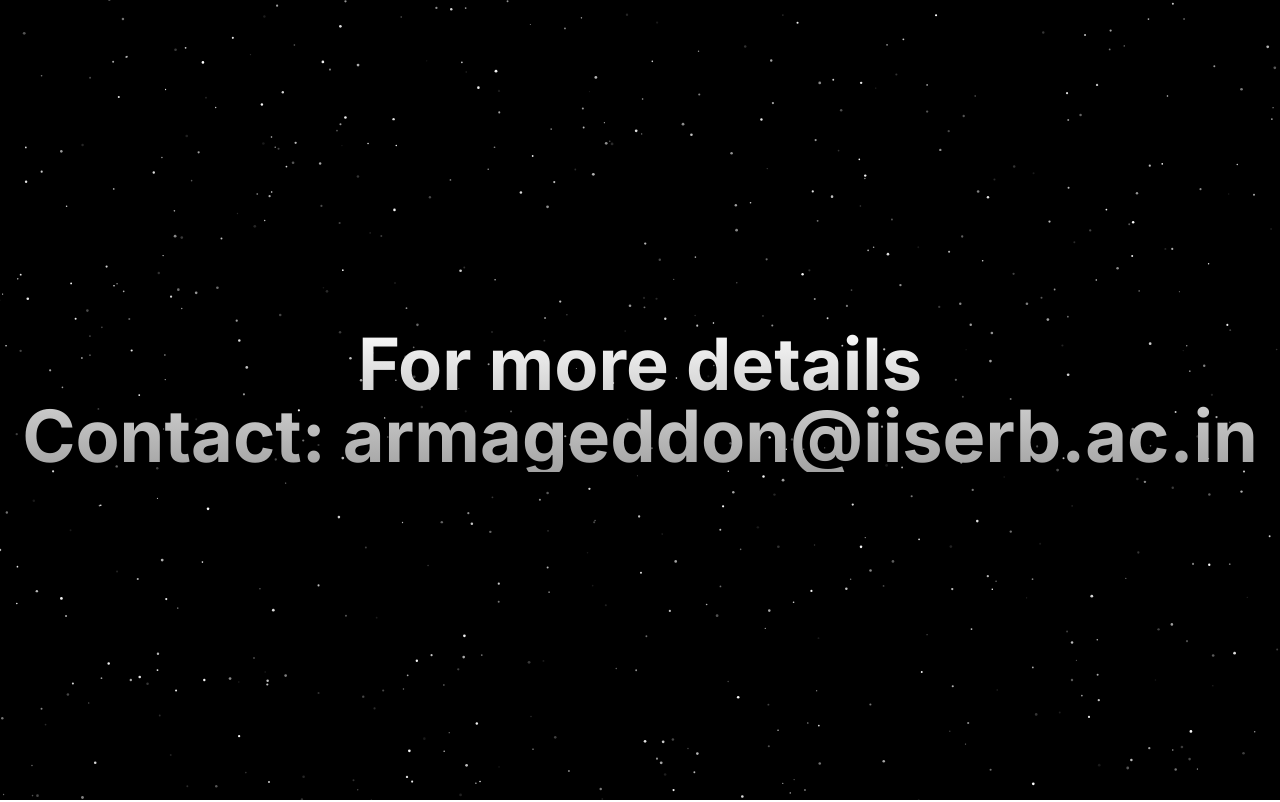
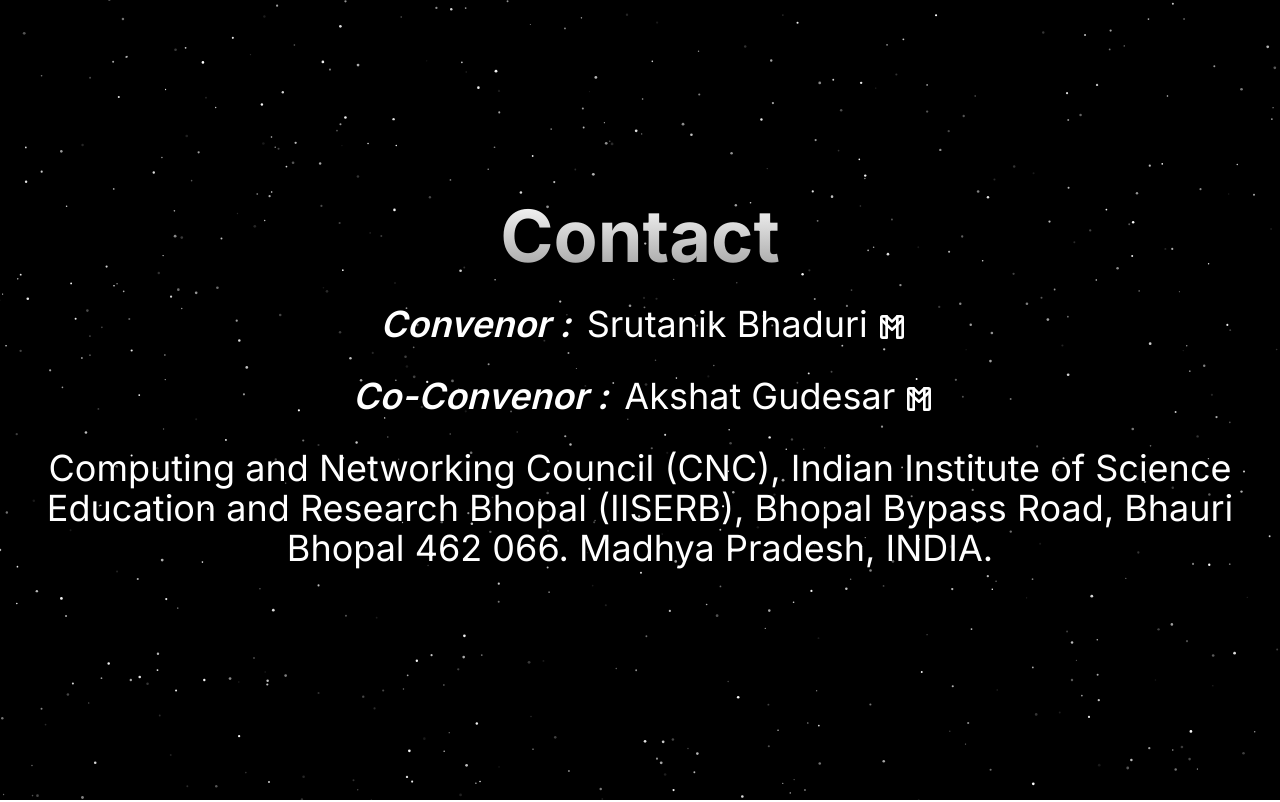
Before and after one commit to Ayushman-Saha/arma-next-24, a Next.js app: page /contact in a window 1280 px wide. Shown: the top 802 px of the page. Built offline with nearby package versions, Linux system fonts and the light colour scheme.

Commit message:
contact page updated

```diff
--- a/src/app/contact/page.tsx
+++ b/src/app/contact/page.tsx
@@ -1,4 +1,6 @@
 import { SparklesCore } from '@/components/effects/Sparkles'
+import { IconBrandGmail} from "@tabler/icons-react";
+import Link from 'next/link';
 import React from 'react'
 
 function Contact() {
@@ -17,8 +19,32 @@ function Contact() {
         />
       </div>
       <h1 className="text-4xl md:text-7xl font-bold text-center bg-clip-text text-transparent bg-gradient-to-b from-neutral-50 to-neutral-400 bg-opacity-50 relative z-20">
-        For more details<br/> <a href='mailto:armageddon@iiserb.ac.in' className='underline'>Contact: armageddon@iiserb.ac.in</a>
+        Contact<br/>
       </h1>
+      <div className= "text-4xl text-center relative z-20 text-white m-8">
+        <p>
+          <em className='font-semibold text-center px-4'>
+            Convenor :
+          </em>
+          Srutanik Bhaduri
+          <Link href="mailto:srutanik21@iiserb.ac.in" className="">
+          <IconBrandGmail className="h-8 w-8  text-white inline mx-2"/>
+          </Link>
+        </p>
+
+        <p className='m-8'>
+          <em className='font-semibold text-center px-4'>
+            Co-Convenor :
+          </em>
+         Akshat Gudesar
+          <Link href="mailto:akshat21@iiserb.ac.in" className="">
+          <IconBrandGmail className="h-8 w-8  text-white inline mx-2"/>
+          </Link>
+        </p>
+        <p className='mt-2 text-wrap'>
+          Computing and Networking Council (CNC), Indian Institute of Science Education and Research Bhopal (IISERB), Bhopal Bypass Road, Bhauri Bhopal 462 066. Madhya Pradesh, INDIA.
+        </p>
+      </div>
     </div>
     </>
   )
```
